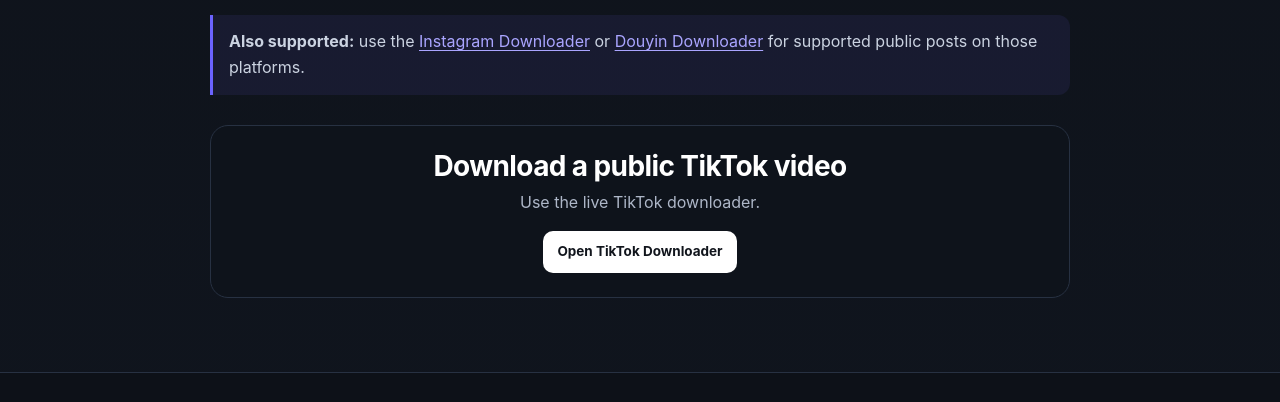
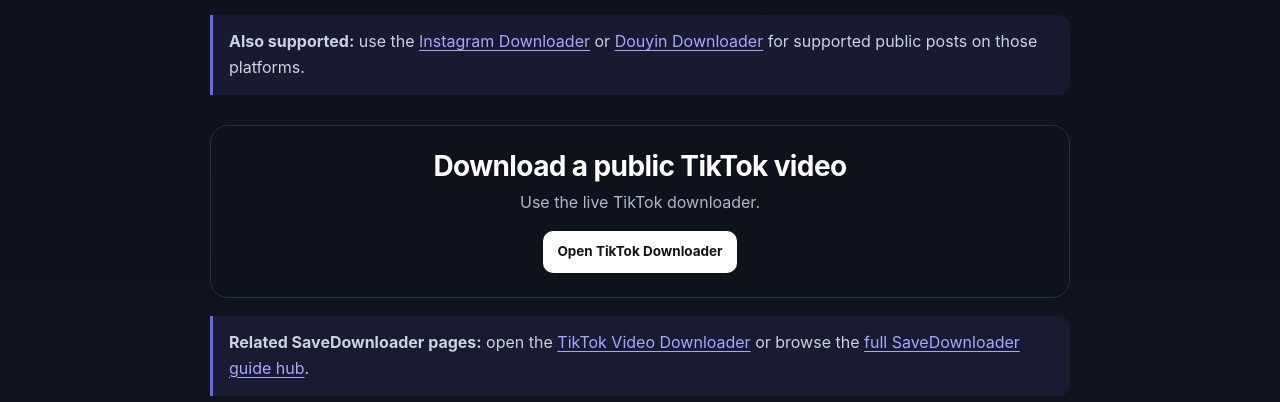
Before and after one commit to kevin4relocate/savedownloader, a website: page public/how-to-download-tiktok-videos/index.html in a window 1280 px wide. Shown: the part 2476-2878 px from the top of the page. Drawn offline with Linux system fonts and the light colour scheme.

Commit message:
seo: add reciprocal internal links to how-to-download-tiktok-videos

```diff
--- a/public/how-to-download-tiktok-videos/index.html
+++ b/public/how-to-download-tiktok-videos/index.html
@@ -114,6 +114,7 @@
   <div class="callout"><strong>Also supported:</strong> use the <a href="/instagram-downloader/">Instagram Downloader</a> or <a href="/douyin-downloader/">Douyin Downloader</a> for supported public posts on those platforms.</div>
 
   <div class="cta"><h2>Download a public TikTok video</h2><p>Use the live TikTok downloader.</p><a class="action" href="/tiktok-downloader/">Open TikTok Downloader</a></div>
+<div class="callout"><strong>Related SaveDownloader pages:</strong> open the <a href="/tiktok-downloader/">TikTok Video Downloader</a> or browse the <a href="/guides/">full SaveDownloader guide hub</a>.</div>
 </article></main>
 <footer class="site-footer">
   <div class="wrap footer-grid">
```
